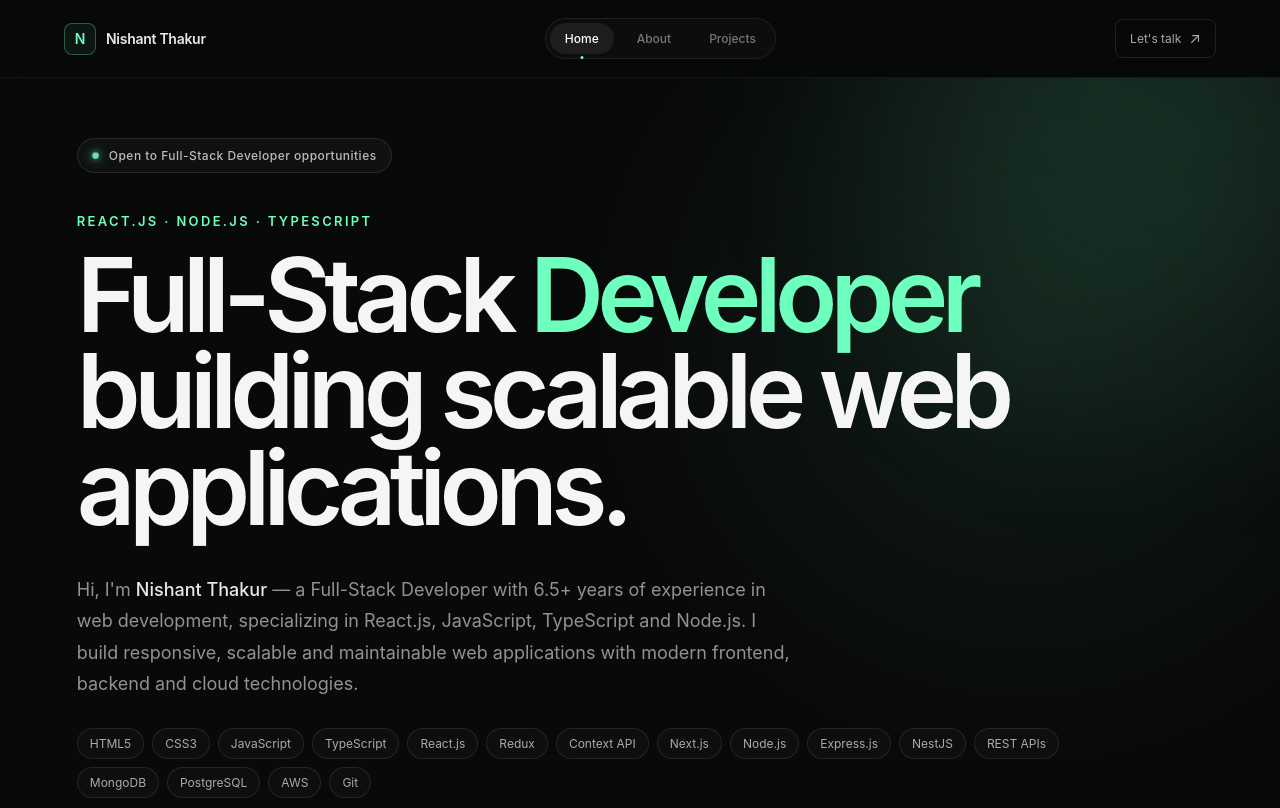
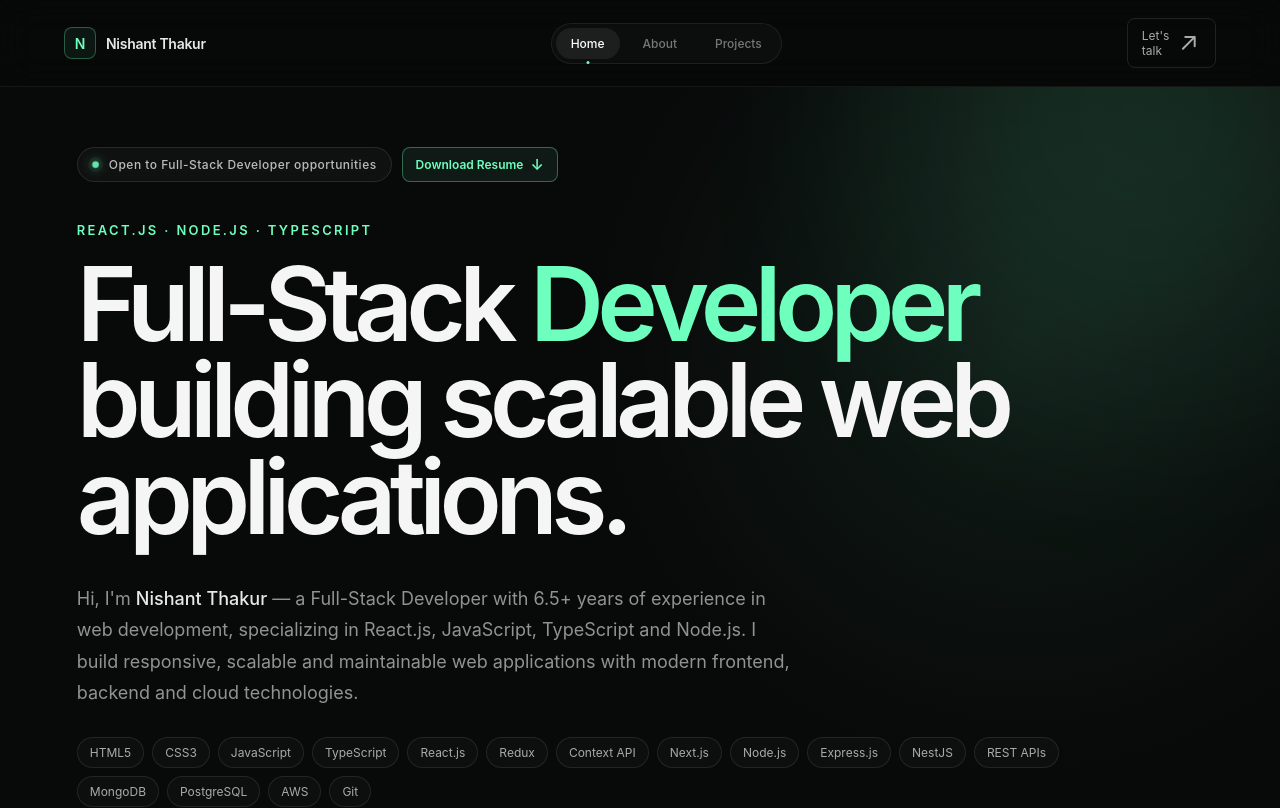
Before and after one commit to nishyR108/portfolio, a React app: page / in a window 1280 px wide. Shown: the top 808 px of the page. Built offline with nearby package versions, Linux system fonts and the light colour scheme; the HTML template or start-up script is replaced by a standard one.

Commit message:
Download resume

```diff
--- a/src/App.css
+++ b/src/App.css
@@ -185,6 +185,124 @@ a {
 }
 
 /* =================================
+   HEADER ACTIONS
+================================= */
+
+.header-actions {
+    display: flex;
+    align-items: center;
+    gap: 10px;
+
+    flex-shrink: 0;
+}
+
+/* =================================
+   DOWNLOAD RESUME
+================================= */
+
+.resume-download-btn {
+    display: inline-flex;
+    align-items: center;
+    justify-content: center;
+    gap: 7px;
+
+    padding: 9px 13px;
+
+    border: 1px solid rgba(110, 255, 190, 0.35);
+    border-radius: 8px;
+
+    background: rgba(110, 255, 190, 0.07);
+
+    color: #6effbe;
+
+    text-decoration: none;
+
+    font-size: 12px;
+    font-weight: 600;
+
+    white-space: nowrap;
+
+    transition:
+        background 0.25s ease,
+        border-color 0.25s ease,
+        color 0.25s ease,
+        transform 0.25s ease,
+        box-shadow 0.25s ease;
+
+    /*
+       The button stays still most of the time
+       and gives a short shake periodically.
+    */
+    animation: resume-attention 4s ease-in-out infinite;
+}
+
+.resume-download-btn:hover {
+    background: rgba(110, 255, 190, 0.14);
+    border-color: rgba(110, 255, 190, 0.65);
+
+    color: #8fffcf;
+
+    transform: translateY(-2px);
+
+    box-shadow:
+        0 6px 20px rgba(110, 255, 190, 0.08);
+
+    /*
+       Stop shaking while the user is interacting
+       with the button.
+    */
+    animation-play-state: paused;
+}
+
+.download-icon {
+    display: inline-flex;
+    align-items: center;
+    justify-content: center;
+
+    font-size: 15px;
+    line-height: 1;
+
+    transition: transform 0.25s ease;
+}
+
+.resume-download-btn:hover .download-icon {
+    transform: translateY(2px);
+}
+
+/* =================================
+   RESUME ATTENTION ANIMATION
+================================= */
+
+@keyframes resume-attention {
+
+    0%,
+    80%,
+    100% {
+        transform: translateX(0);
+    }
+
+    82% {
+        transform: translateX(-3px);
+    }
+
+    84% {
+        transform: translateX(3px);
+    }
+
+    86% {
+        transform: translateX(-3px);
+    }
+
+    88% {
+        transform: translateX(3px);
+    }
+
+    90% {
+        transform: translateX(0);
+    }
+}
+
+/* =================================
    HEADER CONTACT
 ================================= */
 
@@ -368,6 +486,20 @@ a {
         font-size: 11px;
     }
 
+    /* Resume + Let's talk */
+    .header-actions {
+        gap: 6px;
+    }
+
+    .resume-download-btn {
+        padding: 8px 10px;
+        font-size: 11px;
+    }
+
+    .download-icon {
+        font-size: 14px;
+    }
+
     .header-contact {
         padding: 8px 10px;
     }
@@ -394,12 +526,38 @@ a {
     }
 }
 
+/* =================================
+   SMALL MOBILE
+================================= */
+
 @media (max-width: 420px) {
     .main-nav .nav-link {
         padding: 8px 9px;
     }
 
+    /*
+       Hide Let's talk on very small screens
+       so Resume remains visible.
+    */
     .header-contact {
         display: none;
     }
+
+    .resume-download-btn {
+        padding: 8px 10px;
+    }
 }
+
+/* =================================
+   REDUCED MOTION
+================================= */
+
+@media (prefers-reduced-motion: reduce) {
+    html {
+        scroll-behavior: auto;
+    }
+
+    .resume-download-btn {
+        animation: none;
+    }
+}
--- a/src/layouts/SiteLayout.tsx
+++ b/src/layouts/SiteLayout.tsx
@@ -46,13 +46,31 @@ function SiteLayout() {
                         </NavLink>
                     </nav>
 
+                    {/* Header Actions */}
+                    <div className="header-actions">
                         <a
                             className="header-contact"
                             href="mailto:nishant@example.com"
                         >
                             Let's talk
-                        <span>↗</span>
+
+                            {/* Clean arrow icon */}
+                            <svg
+                                className="contact-arrow"
+                                viewBox="0 0 20 20"
+                                fill="none"
+                                aria-hidden="true"
+                            >
+                                <path
+                                    d="M5 15L15 5M7 5H15V13"
+                                    stroke="currentColor"
+                                    strokeWidth="1.7"
+                                    strokeLinecap="round"
+                                    strokeLinejoin="round"
+                                />
+                            </svg>
                         </a>
+                    </div>
                 </div>
             </header>
 
@@ -80,9 +98,10 @@ function SiteLayout() {
                         className="social-links"
                         aria-label="Social links"
                     >
+                        {/* WhatsApp */}
                         <a
                             className="social-link"
-                            href="https://wa.me/911234567890"
+                            href="https://wa.me/8709440079"
                             target="_blank"
                             rel="noreferrer"
                             aria-label="WhatsApp"
@@ -90,15 +109,19 @@ function SiteLayout() {
                         >
                             <svg
                                 viewBox="0 0 24 24"
+                                fill="currentColor"
                                 aria-hidden="true"
                             >
-                                <path d="M20.5 3.5A11.8 11.8 0 0 0 3.2 19.6L2 24l4.5-1.2A11.8 11.8 0 1 0 20.5 3.5Zm-8.3 17.1c-1.8 0-3.5-.5-5-1.5l-.3-.2-2.7.7.7-2.6-.2-.3a9.8 9.8 0 1 1 7.5 3.9Zm5.4-7.4c-.3-.1-1.7-.8-1.9-.9-.3-.1-.5-.1-.7.2l-.8 1c-.2.2-.4.2-.7.1a7.8 7.8 0 0 1-2.3-1.4 8.5 8.5 0 0 1-1.6-2c-.2-.3 0-.5.1-.6l.4-.5c.1-.2.2-.3.3-.5.1-.2 0-.4 0-.5l-.8-1.9c-.2-.5-.4-.4-.6-.4h-.5c-.2 0-.5.1-.7.3-.2.3-1 1-1 2.5s1 2.9 1.1 3.1c.1.2 2 3.1 4.8 4.3.7.3 1.2.5 1.6.6.7.2 1.3.2 1.8.1.5-.1 1.7-.7 1.9-1.3.2-.6.2-1.2.1-1.3-.1-.1-.3-.1-.5-.2Z" />
+                                <path
+                                    d="M12 2.25a9.75 9.75 0 0 0-8.44 14.63L2.3 21.7l4.94-1.24A9.75 9.75 0 1 0 12 2.25Zm0 17.7a7.9 7.9 0 0 1-4.03-1.1l-.29-.17-2.93.74.78-2.85-.19-.3A7.9 7.9 0 1 1 12 19.95Zm4.34-5.92c-.24-.12-1.42-.7-1.64-.78-.22-.08-.38-.12-.54.12-.16.24-.62.78-.76.94-.14.16-.28.18-.52.06-.24-.12-1-.37-1.9-1.18-.7-.62-1.18-1.39-1.32-1.63-.14-.24-.02-.37.1-.49.11-.11.24-.28.36-.42.12-.14.16-.24.24-.4.08-.16.04-.3-.02-.42-.06-.12-.54-1.3-.74-1.78-.2-.47-.4-.41-.54-.42h-.46c-.16 0-.42.06-.64.3-.22.24-.84.82-.84 2s.86 2.32.98 2.48c.12.16 1.69 2.58 4.1 3.62.57.25 1.02.4 1.37.51.58.18 1.1.16 1.51.1.46-.07 1.42-.58 1.62-1.14.2-.56.2-1.04.14-1.14-.06-.1-.22-.16-.46-.28Z"
+                                />
                             </svg>
                         </a>
 
+                        {/* LinkedIn */}
                         <a
                             className="social-link"
-                            href="https://www.linkedin.com/in/nishant-thakur"
+                            href="https://www.linkedin.com/in/nishant-thakur-7a3745161"
                             target="_blank"
                             rel="noreferrer"
                             aria-label="LinkedIn"
@@ -106,15 +129,17 @@ function SiteLayout() {
                         >
                             <svg
                                 viewBox="0 0 24 24"
+                                fill="currentColor"
                                 aria-hidden="true"
                             >
-                                <path d="M5.2 3.3a2.2 2.2 0 1 1-4.4 0 2.2 2.2 0 0 1 4.4 0ZM1.1 8h3.9v12.5H1.1V8Zm6.4 0h3.7v1.7h.1a4.1 4.1 0 0 1 3.7-2c4 0 4.7 2.6 4.7 6v6.8h-3.9v-6c0-1.4 0-3.3-2-3.3s-2.3 1.5-2.3 3.2v6.1H7.5V8Z" />
+                                <path d="M5.2 3.5A2.2 2.2 0 1 1 .8 3.5a2.2 2.2 0 0 1 4.4 0ZM1 8h4.2v12H1V8Zm6.6 0h4v1.64h.06c.56-1.06 1.92-2.18 3.96-2.18 4.24 0 5.02 2.79 5.02 6.42V20h-4.2v-5.43c0-1.3-.02-2.98-1.82-2.98-1.82 0-2.1 1.42-2.1 2.89V20H7.6V8Z" />
                             </svg>
                         </a>
 
+                        {/* Email */}
                         <a
                             className="social-link"
-                            href="mailto:nishant@example.com"
+                            href="mailto:nishantthakur1505@gmail.com"
                             aria-label="Email Nishant Thakur"
                             title="Email"
                         >
--- a/src/pages/HomePage/HomePage.tsx
+++ b/src/pages/HomePage/HomePage.tsx
@@ -35,7 +35,7 @@ function HomePage() {
       label: 'Years with Node.js',
     },
     {
-      value: '10+',
+      value: '9+',
       label: 'Projects delivered',
     },
   ]
@@ -48,9 +48,22 @@ function HomePage() {
 
       <section className="hero">
         {/* Availability */}
-        <div className="availability">
-          <span className="availability-dot" />
-          <span>Open to Full-Stack Developer opportunities</span>
+        <div style={{ display: 'flex', flexDirection: 'row', gap: '10px' }}>
+          <div className="availability">
+            <span className="availability-dot" />
+            <span>Open to Full-Stack Developer opportunities</span>
+          </div>
+          <div>
+            <a
+              className="resume-download-btn"
+              href="/Nishant_Thakur_Resume_FSD.pdf"
+              download="Nishant_Thakur_Resume.pdf"
+              aria-label="Download Resume"
+            >
+              <span>Download Resume</span>
+              <span className="download-icon">↓</span>
+            </a>
+          </div>
         </div>
 
         {/* Intro */}
```
Also changed, not shown: 1 other file (tests, documents, lock files or other folders). Lines whose indentation alone changed are shown as unchanged.
